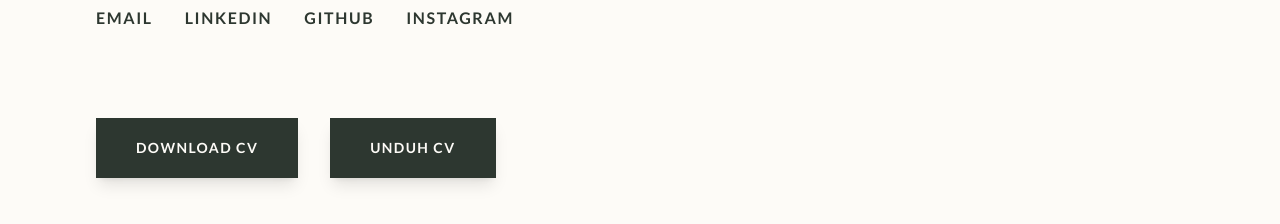
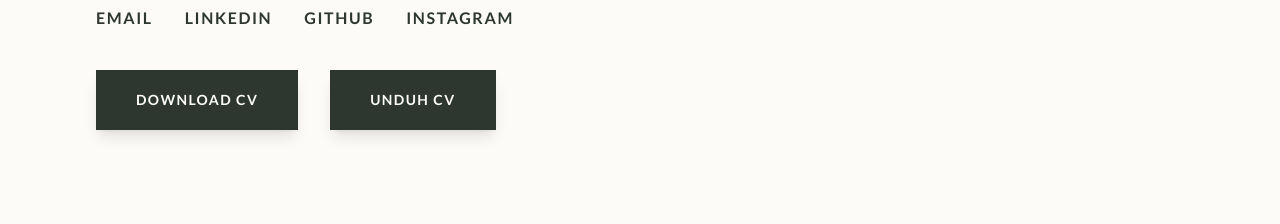
Before and after one commit to claveryne/PORTO, a Next.js app: page / in a window 1280 px wide. Shown: the part 2701-2925 px from the top of the page. Built offline with nearby package versions, Linux system fonts and the light colour scheme; a web font is replaced by a local one.

Commit message:
delete double mt

```diff
--- a/app/page.tsx
+++ b/app/page.tsx
@@ -188,7 +188,7 @@ export default function Home() {
           </div>
 
           <div className="flex flex-row gap-8">
-            <div className="mt-12">
+            <div>
               <a
                 href="/ClaudiaFeLiviaXaveryne_CV_EN.pdf"
                 download="ClaudiaFeLiviaXaveryne_CV_EN.pdf"
@@ -199,7 +199,7 @@ export default function Home() {
               </a>
             </div>
 
-            <div className="mt-12">
+            <div>
               <a
                 href="/ClaudiaFeLiviaXaveryne_CV_ID.pdf"
                 download="ClaudiaFeLiviaXaveryne_CV_ID.pdf"
```
